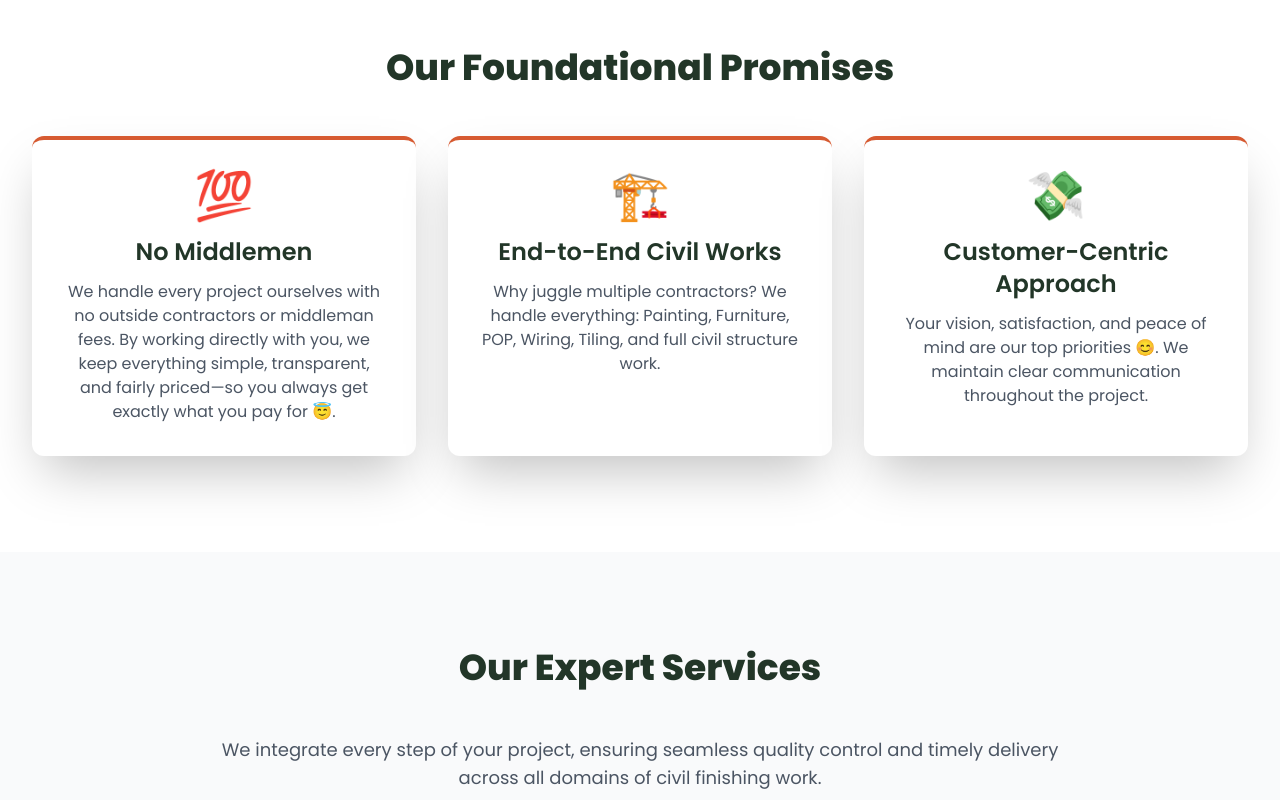
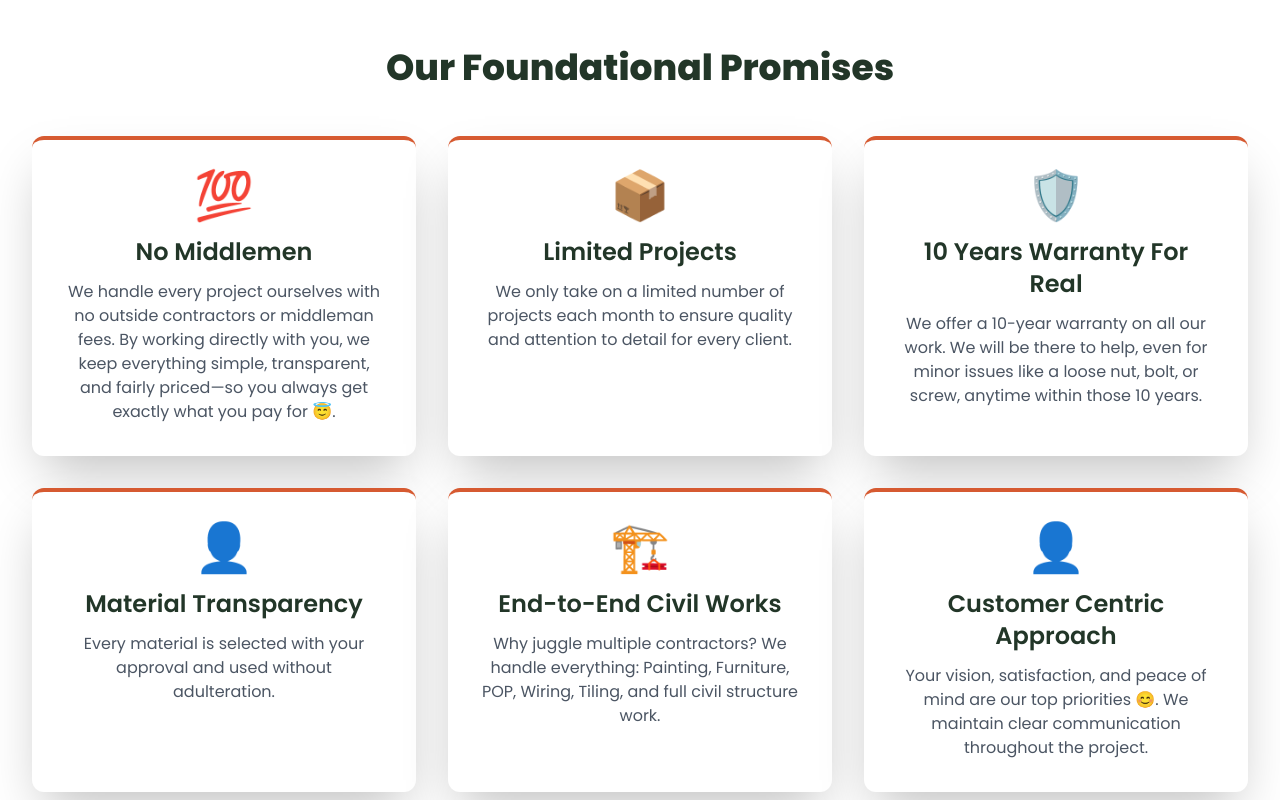
Before and after one commit to SunilZ07/BricksAndWoods, an Angular app: page / in a window 1280 px wide. Shown: the part 740-1540 px from the top of the page. Built offline with nearby package versions, Linux system fonts and the light colour scheme.

Commit message:
changed basic things on home page.

```diff
--- a/src/app/components/contact/contact.component.html
+++ b/src/app/components/contact/contact.component.html
@@ -1,7 +1,7 @@
 <section id="contact" class="py-16 md:py-24 bg-gray-50">
     <div class="max-w-xl mx-auto px-4 sm:px-6 lg:px-8">
         <h2 class="text-4xl font-extrabold text-primary text-center mb-6">Ready to Build your Home ?</h2>
-        <p class="text-center text-lg text-gray-600 mb-10">Tell us about your project below and receive a quote via WhatsApp or a call within 24 hours.</p>
+        <p class="text-center text-lg text-gray-600 mb-10">Tell us about your project below and receive a quote via WhatsApp or a call within 1-2 hours.</p>
 
         <form (ngSubmit)="submitForm()" class="bg-white p-8 rounded-xl shadow-2xl space-y-4">
             <div>
@@ -9,7 +9,7 @@
                 <input type="text" id="name" name="name" [(ngModel)]="name" required class="mt-1 block w-full border border-gray-300 rounded-lg shadow-sm p-3 focus:ring-accent focus:border-accent">
             </div>
             <div>
-                <label for="project" class="block text-sm font-medium text-gray-700">Project Details</label>
+                <label for="project" class="block text-sm font-medium text-gray-700">Project Details (e.g., Tiling for 3 rooms, Full Interior Renovation)</label>
                 <textarea id="project" name="project" [(ngModel)]="project" rows="4" required class="mt-1 block w-full border border-gray-300 rounded-lg shadow-sm p-3 focus:ring-accent focus:border-accent"></textarea>
             </div>
 
--- a/src/app/components/home/home.component.html
+++ b/src/app/components/home/home.component.html
@@ -22,17 +22,36 @@
                 <p class="text-gray-600">We handle every project ourselves with no outside contractors or middleman fees. By working directly with you, we keep everything simple, transparent, and fairly priced—so you always get exactly what you pay for 😇.</p>
             </div>
             <div class="bg-white p-8 rounded-xl shadow-2xl text-center border-t-4 border-accent transition duration-500 hover:shadow-primary/20">
+                <div class="text-5xl text-accent mb-4"><span aria-hidden="true">📦</span></div>
+                <h3 class="text-2xl font-semibold text-primary mb-3">Limited Projects</h3>
+                <p class="text-gray-600">We only take on a limited number of projects each month to ensure quality and attention to detail for every client.</p>
+            </div>
+            <div class="bg-white p-8 rounded-xl shadow-2xl text-center border-t-4 border-accent transition duration-500 hover:shadow-primary/20">
+                <div class="text-5xl text-accent mb-4"><span aria-hidden="true">🛡️</span></div>
+                <h3 class="text-2xl font-semibold text-primary mb-3">10 Years Warranty For Real</h3>
+                <p class="text-gray-600">We offer a 10-year warranty on all our work. We will be there to help, even for minor issues like a loose nut, bolt, or screw, anytime within those 10 years.</p>
+            </div>
+
+            <div class="bg-white p-8 rounded-xl shadow-2xl text-center border-t-4 border-accent transition duration-500 hover:shadow-primary/20">
+                <div class="text-5xl text-accent mb-4"><span aria-hidden="true">👤</span></div>
+                <h3 class="text-2xl font-semibold text-primary mb-3">Material Transparency</h3>
+                <p class="text-gray-600">Every material is selected with your approval and used without adulteration.</p>
+            </div>
+
+            <div class="bg-white p-8 rounded-xl shadow-2xl text-center border-t-4 border-accent transition duration-500 hover:shadow-primary/20">
                 <div class="text-5xl text-accent mb-4"><span aria-hidden="true">🏗️</span></div>
                 <h3 class="text-2xl font-semibold text-primary mb-3">End-to-End Civil Works</h3>
                 <p class="text-gray-600">Why juggle multiple contractors? We handle everything: Painting, Furniture, POP, Wiring, Tiling, and full civil structure work.</p>
             </div>
+
             <div class="bg-white p-8 rounded-xl shadow-2xl text-center border-t-4 border-accent transition duration-500 hover:shadow-primary/20">
-                <div class="text-5xl text-accent mb-4"><span aria-hidden="true">💸</span></div>
-                <h3 class="text-2xl font-semibold text-primary mb-3">Customer-Centric Approach</h3>
+                <div class="text-5xl text-accent mb-4"><span aria-hidden="true">👤</span></div>
+                <h3 class="text-2xl font-semibold text-primary mb-3">Customer Centric Approach</h3>
                 <p class="text-gray-600">Your vision, satisfaction, and peace of mind are our top priorities 😊. We maintain clear communication throughout the project.</p>
             </div>
         </div>
     </div>
+
 </section>
 
 <section id="services" class="py-16 md:py-24 bg-gray-50">
@@ -64,11 +83,19 @@
             </div>
         </div>
     </div>
+
+     <!-- <div class="text-center mt-16">
+                <a href="#contact" class="inline-block border-2 border-accent text-primary font-bold text-lg py-3 px-8 rounded-full transition duration-300 hover:bg-accent hover:text-white">
+                    Request Detailed Service Catalog
+                </a>
+    </div> -->
 </section>
+
 
 <section id="gallery" class="py-16 md:py-24 bg-primary text-white">
      <div class="max-w-7xl mx-auto px-4 sm:px-6 lg:px-8">
         <h2 class="text-4xl font-extrabold text-white text-center mb-12">See Our Quality in Action</h2>
+        <p class="text-center text-lg text-gray-300 mb-16 max-w-4xl mx-auto">From modern kitchen finishes to intricate POP designs, we deliver excellence that lasts.</p>
         <div class="grid grid-cols-2 md:grid-cols-4 gap-4">
             <div class="aspect-square rounded-xl overflow-hidden shadow-xl group cursor-pointer transform transition duration-500 hover:scale-[1.02]">
                 <img src="Tiling-works.png" alt="Finished Tiling Project" class="w-full h-full object-cover group-hover:opacity-80 transition duration-300">
```
